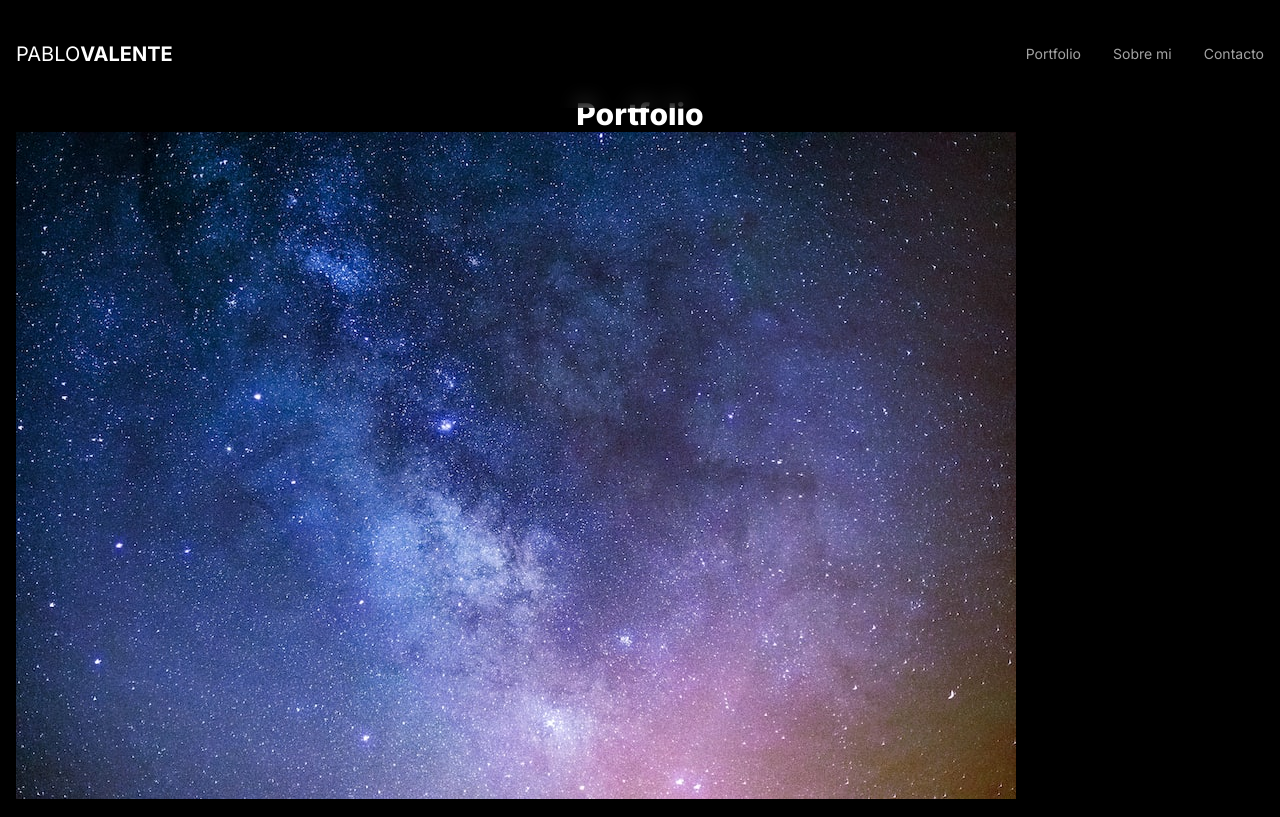
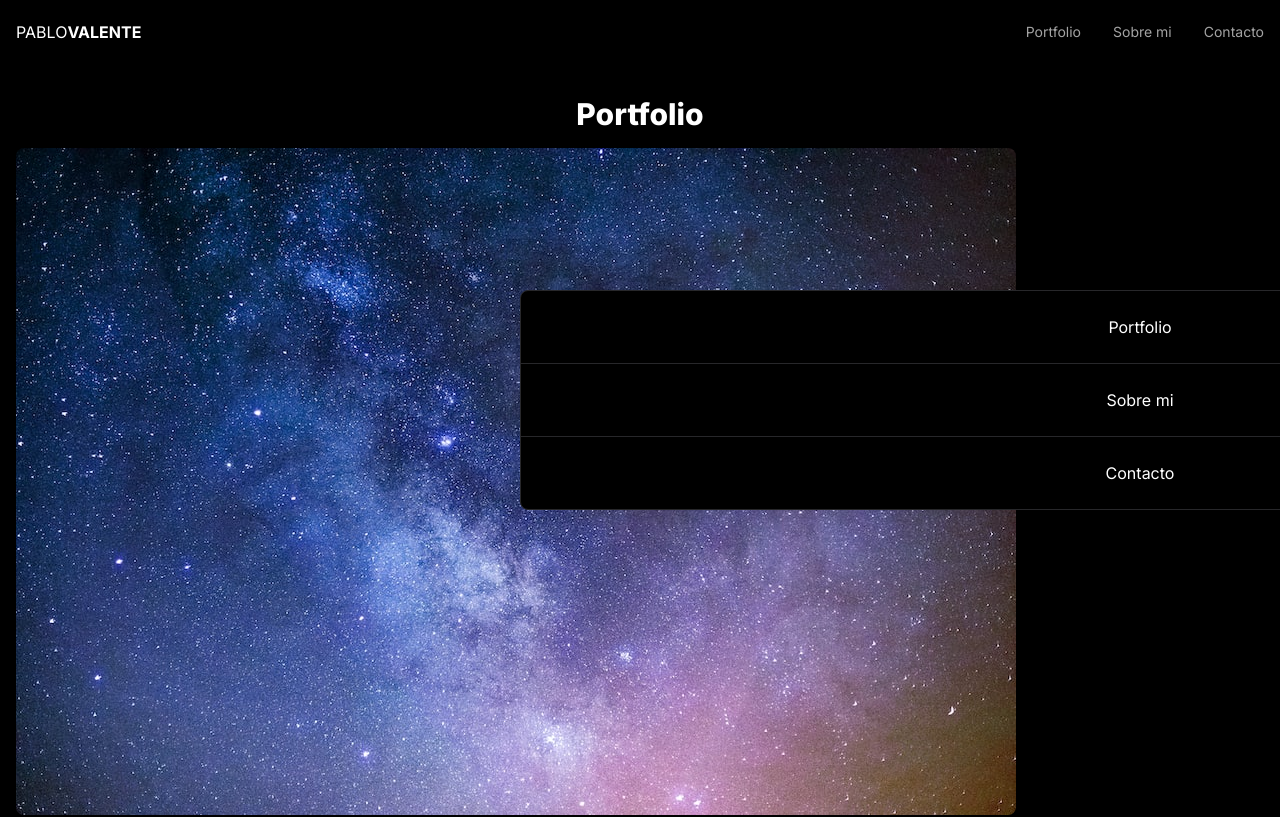
Before and after one commit to valentepablo/portfolio, a React (Vite) app: page / in a window 1280 px wide. Shown: the top 817 px of the page. Built offline with nearby package versions, Linux system fonts and the light colour scheme.

Commit message:
trying stuff

```diff
--- a/index.html
+++ b/index.html
@@ -12,7 +12,7 @@
       rel="stylesheet"
     />
   </head>
-  <body class="h-[200vh] pt-16">
+  <body class="pt-16">
     <div id="root"></div>
     <script type="module" src="/src/main.jsx"></script>
   </body>
--- a/src/App.jsx
+++ b/src/App.jsx
@@ -9,7 +9,11 @@ function App() {
       <Section>
         <Container>
           <SectionTitle title="Portfolio" />
-          <img src="../../test.jpg" alt="photo of the galaxy" />
+          <img
+            src="../../test.jpg"
+            alt="photo of the galaxy"
+            className="mt-4 rounded-lg"
+          />
         </Container>
       </Section>
     </div>
--- a/src/components/navbar/Navbar.jsx
+++ b/src/components/navbar/Navbar.jsx
@@ -34,16 +34,8 @@ const Navbar = () => {
     >
       <div className="absolute inset-0 bg-black bg-opacity-50 backdrop-blur-[10px]"></div>
 
-      <nav
-        className={`${
-          goingDown ? "py-4" : "py-10"
-        } relative mx-auto flex max-w-7xl items-center justify-between px-4 transition-[padding] duration-500`}
-      >
-        <p
-          className={`${
-            goingDown ? "text-base" : "text-xl"
-          } uppercase transition-[font-size] duration-500`}
-        >
+      <nav className="relative mx-auto flex h-16 max-w-7xl items-center justify-between px-4">
+        <p className="uppercase transition-[font-size] duration-150">
           pablo<span className="font-bold">valente</span>
         </p>
         <ul className="hidden gap-8 text-sm text-neutral-400 sm:flex">
@@ -66,7 +58,7 @@ const Navbar = () => {
         <div
           className={`${
             open ? "translate-x-80" : "translate-x-0"
-          } fixed bottom-3 right-0 flex aspect-square h-12 items-center justify-center rounded-bl-lg rounded-tl-lg border-y border-l border-zinc-800 bg-black transition sm:hidden`}
+          } fixed bottom-6 right-0 flex aspect-square h-12 items-center justify-center rounded-bl-lg rounded-tl-lg border-y border-l border-zinc-800 bg-black transition sm:hidden`}
         >
           <button onClick={() => setOpen(!open)}>
             {/* {open ? <CloseIcon /> : <MenuIcon />} */}
@@ -79,12 +71,12 @@ const Navbar = () => {
             open
               ? "pointer-events-auto opacity-100 "
               : "pointer-events-none opacity-0"
-          } fixed inset-0 z-10 bg-black bg-opacity-30 transition duration-200 ease-out`}
+          } fixed inset-0 z-10 bg-black bg-opacity-20 backdrop-blur-sm transition duration-200 ease-out`}
         ></div>
         <ul
           className={`${
-            open ? "translate-y-0" : "translate-y-[300px]"
-          } fixed inset-x-0 bottom-0 z-20 divide-y divide-zinc-800 border-t border-zinc-800 bg-black transition delay-150 duration-200`}
+            open ? "translate-x-0" : "translate-x-[500px]"
+          } fixed inset-x-5 bottom-1/2 z-20 translate-y-1/2 divide-y divide-zinc-800 rounded-lg border border-zinc-800 bg-black text-center transition delay-150 duration-200`}
         >
           <li className="p-6">
             <a href="#" className="cursor-pointer transition hover:text-white">
```
